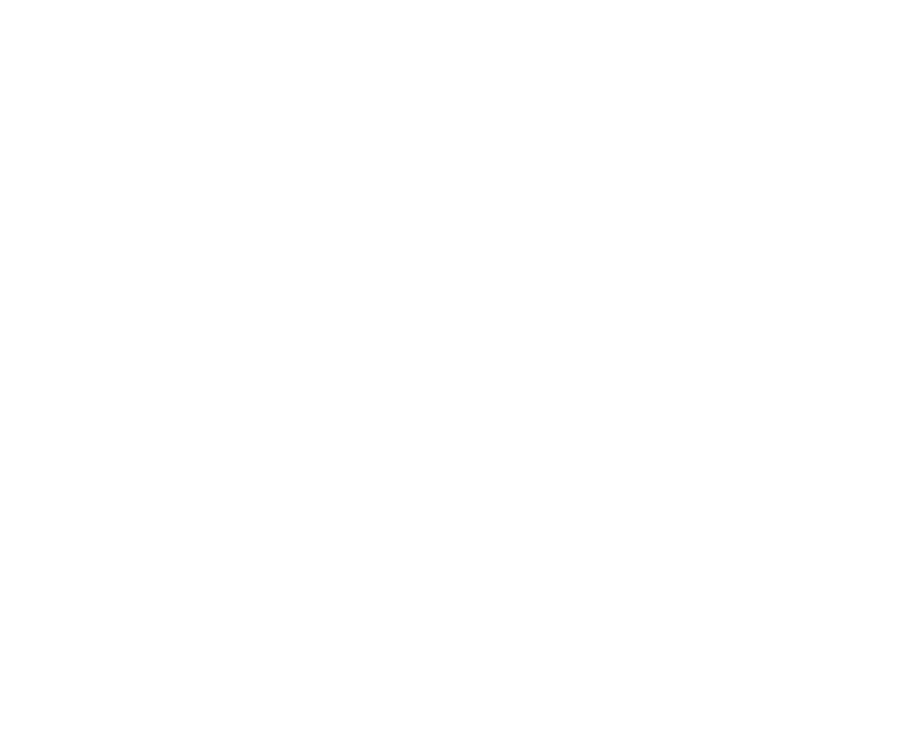
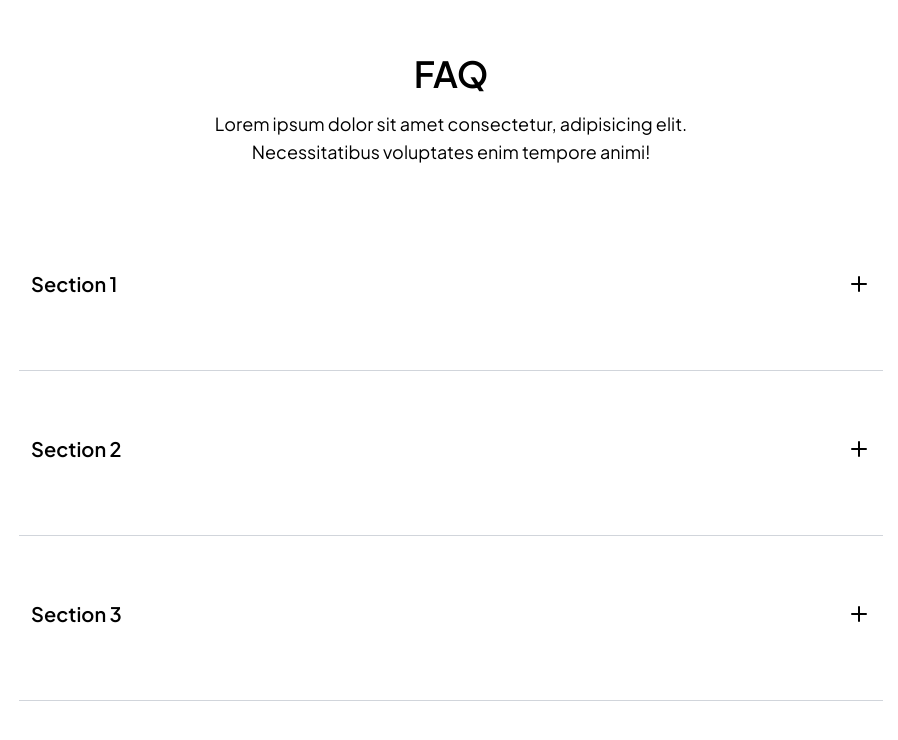
Before and after one commit to rfanan/WO, a Next.js app: page / in a window 1280 px wide. Shown: the part 2195-2935 px from the top of the page, without its empty margins (189-1087 px from the left). Before the commit the page ends 1833 px from the top, so only its background shows below. Built offline with nearby package versions, Linux system fonts and the light colour scheme; no server answers.

Commit message:
add FAQ.tsx

```diff
--- a/src/pages/index.tsx
+++ b/src/pages/index.tsx
@@ -1,17 +1,18 @@
-
 import HeroSection from "./landingPage/heroSection";
 import { Plus_Jakarta_Sans } from "next/font/google";
 import Services from "./landingPage/ourSevices";
+import FAQ from "./landingPage/FAQ";
 
 const font = Plus_Jakarta_Sans({ subsets: ["latin"], style: ["normal"] });
-<meta name="viewport" content="width=device-width, initial-scale=1.0"></meta>
+<meta name="viewport" content="width=device-width, initial-scale=1.0"></meta>;
 
 export default function Home() {
   return (
     <main className={font.className}>
       <div>
         <HeroSection />
-        <Services/>
+        <Services />
+        <FAQ />
       </div>
     </main>
   );
--- /dev/null
+++ b/src/pages/landingPage/FAQ.tsx
@@ -0,0 +1,84 @@
+import Button from "@/components/button/button";
+import { IconMinus, IconMinusVertical } from "@tabler/icons-react";
+import React, { useState } from "react";
+
+const FaqData = [
+  {
+    title: "Section 1",
+    content: `Lorem ipsum dolor, sit amet consectetur adipisicing elit. Quis sapiente
+    laborum cupiditate possimus labore, hic temporibus velit dicta earum
+    suscipit commodi eum enim atque at? Et perspiciatis dolore iure
+    voluptatem.`,
+  },
+  {
+    title: "Section 2",
+    content: `Lorem ipsum, dolor sit amet consectetur adipisicing elit. Mollitia veniam
+    reprehenderit nam assumenda voluptatem ut. Ipsum eius dicta, officiis
+    quaerat iure quos dolorum accusantium ducimus in illum vero commodi
+    pariatur? Impedit autem esse nostrum quasi, fugiat a aut error cumque
+    quidem maiores doloremque est numquam praesentium eos voluptatem amet!
+    Repudiandae, mollitia id reprehenderit a ab odit!`,
+  },
+  {
+    title: "Section 3",
+    content: `Sapiente expedita hic obcaecati, laboriosam similique omnis architecto ducimus magnam accusantium corrupti
+    quam sint dolore pariatur perspiciatis, necessitatibus rem vel dignissimos
+    dolor ut sequi minus iste? Quas?`,
+  },
+];
+
+const FAQ = () => {
+  const [openIndex, setOpenIndex] = useState(null); // Simpan indeks accordion yang terbuka
+
+  const handleToggle = (index: any) => {
+    setOpenIndex(openIndex === index ? null : index); // Tutup jika sudah terbuka, atau buka yang baru
+  };
+
+  return (
+    <>
+      <div className="py-80 px-52">
+        <div className="grid place-items-center gap-4 py-24">
+          <div className="text-4xl font-semibold">FAQ</div>
+          <div className="text-lg px-36 text-center">
+            Lorem ipsum dolor sit amet consectetur, adipisicing elit.
+            Necessitatibus voluptates enim tempore animi!
+          </div>
+        </div>
+        {FaqData.map(({ title, content }, index) => (
+          <div key={index}>
+            <Button
+              onClick={() => handleToggle(index)}
+              className="flex justify-between w-full bg-transparent"
+            >
+              <span className="font-semibold text-xl">{title}</span>
+              <span className="grid">
+                <IconMinus
+                  className={`transform origin-center transition duration-200 ease-out ${
+                    openIndex === index ? "!rotate-160" : ""
+                  }`}
+                />
+                <IconMinusVertical
+                  className={`absolute transform origin-center rotate-90 transition duration-200 ease-out ${
+                    openIndex !== index ? "!rotate-0" : ""
+                  }`}
+                />
+              </span>
+            </Button>
+            <div
+              className={`py-3 grid overflow-hidden transition-all duration-300 ease-in-out text-slate-600 text-sm ${
+                openIndex === index
+                  ? "grid-rows-[1fr] opacity-100"
+                  : "grid-rows-[0fr] opacity-0"
+              }`}
+            >
+              <div className="overflow-hidden py-5 px-3">{content}</div>
+            </div>
+            <div className="border-t border-gray-300 py-7"></div>
+          </div>
+        ))}
+      </div>
+    </>
+  );
+};
+
+export default FAQ;
```
